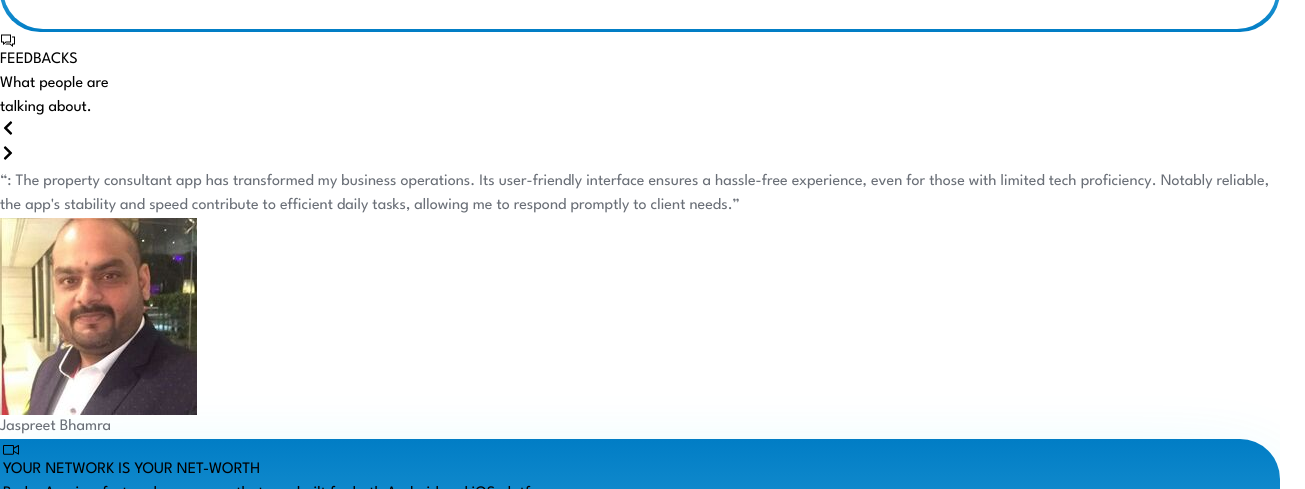
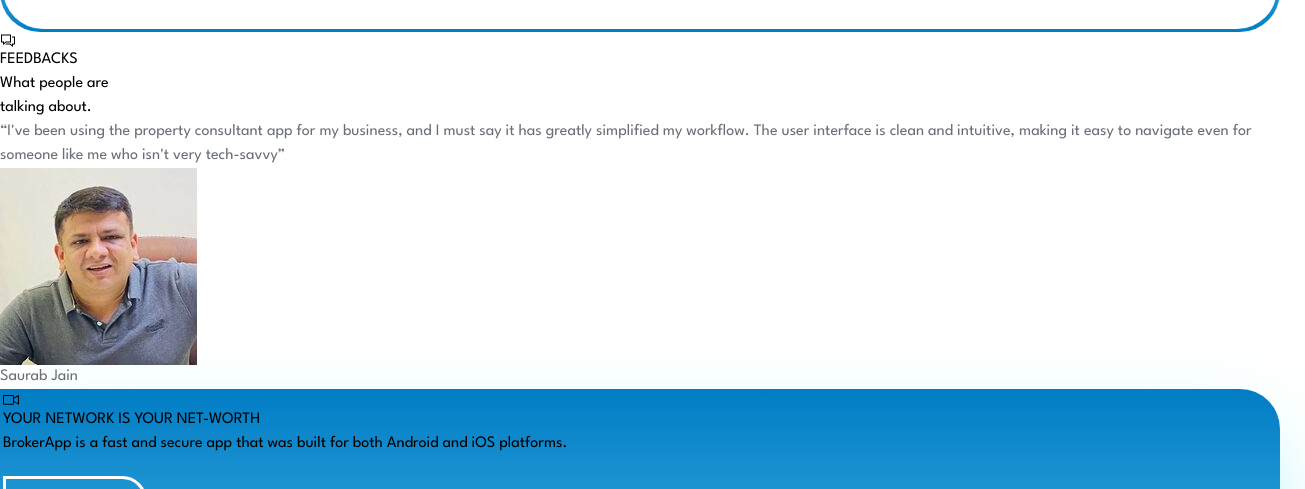
Before and after one commit to nishant-siddh/brokerApp, a React (Vite) app: page / in a window 1280 px wide. Shown: the part 2660-3149 px from the top of the page, 1305 px wide, since content can reach past the window. Built offline with nearby package versions, Linux system fonts and the light colour scheme.

Commit message:
testimonial added

```diff
--- a/index.html
+++ b/index.html
@@ -14,7 +14,6 @@
 <body>
   <div id="root"></div>
   <script type="module" src="/src/main.jsx"></script>
-  <script src="https://cdnjs.cloudflare.com/ajax/libs/jquery/3.2.1/jquery.min.js"></script>
 </body>
 
 </html>
--- a/package.json
+++ b/package.json
@@ -13,8 +13,9 @@
     "react": "^18.2.0",
     "react-dom": "^18.2.0",
     "react-icons": "^5.0.1",
-    "react-owl-carousel": "^2.3.3",
-    "react-router-dom": "^6.22.3"
+    "react-router-dom": "^6.22.3",
+    "react-slick": "^0.30.2",
+    "slick-carousel": "^1.8.1"
   },
   "devDependencies": {
     "@types/react": "^18.2.66",
--- a/src/components/testimonials.jsx
+++ b/src/components/testimonials.jsx
@@ -1,77 +1,91 @@
 import React, { useState } from "react";
 import { LiaCommentsSolid } from "react-icons/lia";
-import { FaChevronRight, FaChevronLeft } from "react-icons/fa";
-import testimonial1 from '../assets/testimonial1.jpeg';
-import testimonial2 from '../assets/testimonial2.jpeg';
-import testimonial3 from '../assets/testimonial3.jpeg';
+import testimonial1 from "../assets/testimonial1.jpeg";
+import testimonial2 from "../assets/testimonial2.jpeg";
+import testimonial3 from "../assets/testimonial3.jpeg";
+import Slider from 'react-slick';
+
+import 'slick-carousel/slick/slick.css';
+import 'slick-carousel/slick/slick-theme.css';
 
 const Testimonials = () => {
+    const settings = {
+        dots: false,
+        infinite: true,
+        speed: 1000,
+        slidesToShow: 1,
+        slidesToScroll: 1,
+        autoplay: true,
+        autoplaySpeed: 5000,
+    };
+
     const testimonials = [
         {
             id: 1,
-            name: 'Jaspreet Bhamra',
+            name: "Jaspreet Bhamra",
             photo: testimonial1, // Placeholder photo URL
-            content: '“: The property consultant app has transformed my business operations. Its user-friendly interface ensures a hassle-free experience, even for those with limited tech proficiency. Notably reliable, the app\'s stability and speed contribute to efficient daily tasks, allowing me to respond promptly to client needs.”',
+            content:
+                "“: The property consultant app has transformed my business operations. Its user-friendly interface ensures a hassle-free experience, even for those with limited tech proficiency. Notably reliable, the app's stability and speed contribute to efficient daily tasks, allowing me to respond promptly to client needs.”",
         },
         {
             id: 2,
-            name: 'Saurab Jain',
+            name: "Saurab Jain",
             photo: testimonial2, // Placeholder photo URL
-            content: '“I\'ve been using the property consultant app for my business, and I must say it has greatly simplified my workflow. The user interface is clean and intuitive, making it easy to navigate even for someone like me who isn\'t very tech-savvy”',
+            content:
+                "“I've been using the property consultant app for my business, and I must say it has greatly simplified my workflow. The user interface is clean and intuitive, making it easy to navigate even for someone like me who isn't very tech-savvy”",
         },
         {
             id: 3,
-            name: 'Sidhartha Tyagi',
+            name: "Sidhartha Tyagi",
             photo: testimonial3, // Placeholder photo URL
-            content: '“The property listings are comprehensive and well-organized, making it easy to find relevant options for my clients. The app\'s search functionality is robust, allowing me to filter properties based on specific criteria, saving me valuable time.”',
+            content:
+                "“The property listings are comprehensive and well-organized, making it easy to find relevant options for my clients. The app's search functionality is robust, allowing me to filter properties based on specific criteria, saving me valuable time.”",
         },
     ];
 
     const [currentTestimonial, setCurrentTestimonial] = useState(0);
 
     const prevTestimonial = () => {
-        setCurrentTestimonial((prev) => (prev === 0 ? testimonials.length - 1 : prev - 1));
+        setCurrentTestimonial((prev) =>
+            prev === 0 ? testimonials.length - 1 : prev - 1
+        );
     };
 
     const nextTestimonial = () => {
-        setCurrentTestimonial((prev) => (prev === testimonials.length - 1 ? 0 : prev + 1));
+        setCurrentTestimonial((prev) =>
+            prev === testimonials.length - 1 ? 0 : prev + 1
+        );
     };
 
     return (
-        <div className="container mx-auto lg:px-10 px-5 my-28">
+        <div className="container mx-auto lg:px-10 px-5 sm:my-28 my-20">
             <p className="flex items-center justify-center gap-2 text-[#5178e8]">
                 <LiaCommentsSolid className="text-3xl font-bold" />
-                <span className="text-lg font-semibold tracking-wider">
-                    FEEDBACKS
-                </span>
+                <span className="text-lg font-semibold tracking-wider">FEEDBACKS</span>
             </p>
             <p className="text-center lg:text-5xl md:text-4xl sm:text-3xl text-3xl mx-auto my-10 font-medium">
                 What people are <br /> talking about.
             </p>
 
-            <div className="relative bg-transparent">
-                <div className="max-w-5xl mx-auto relative overflow-hidden testimonial-container">
-                    <div className="absolute top-1/2 left-0 transform -translate-y-1/2">
-                        <button onClick={prevTestimonial} className="bg-transparent text-gray-500 rounded-full p-2 focus:outline-none hover:bg-gray-200 transition duration-300">
-                            <FaChevronLeft className="h-8 w-8" />
-                        </button>
-                    </div>
-                    <div className="absolute top-1/2 right-0 transform -translate-y-1/2">
-                        <button onClick={nextTestimonial} className="bg-transparent text-gray-500 rounded-full p-2 focus:outline-none hover:bg-gray-200 transition duration-300">
-                            <FaChevronRight className="h-8 w-8" />
-                        </button>
-                    </div>
-                    <div className="mx-auto max-w-3xl">
+            <Slider {...settings} className='w-full'>
+                {testimonials.map((testimonial) => (
+                    <div key={testimonial.id} className="mx-auto max-w-full w-full">
                         <div className="bg-white rounded-lg p-6 testimonial-content px-10">
-                            <p className="lg:text-2xl text-xl grey text-center min-h-[180px]">{testimonials[currentTestimonial].content}</p>
-                            <div className="flex items-start justify-center my-4">
-                                <img src={testimonials[currentTestimonial].photo} alt={testimonials[currentTestimonial].name} className="w-10 rounded-full" />
-                                <p className="text-lg ml-4 grey">{testimonials[currentTestimonial].name}</p>
+                            <p className="lg:text-2xl text-xl grey text-center mb-10">
+                                {testimonial.content}
+                            </p>
+                            <div className="flex items-start justify-center">
+                                <img
+                                    src={testimonial.photo}
+                                    alt={testimonial.name}
+                                    className="w-10 rounded-full"
+                                />
+                                <p className="text-lg ml-4 grey">{testimonial.name}</p>
                             </div>
                         </div>
                     </div>
-                </div>
-            </div>
+                ))}
+            </Slider>
         </div>
     );
 };
```
Also changed, not shown: src/App.css (+6 -3 lines), 1 other file (tests, documents, lock files or other folders).
